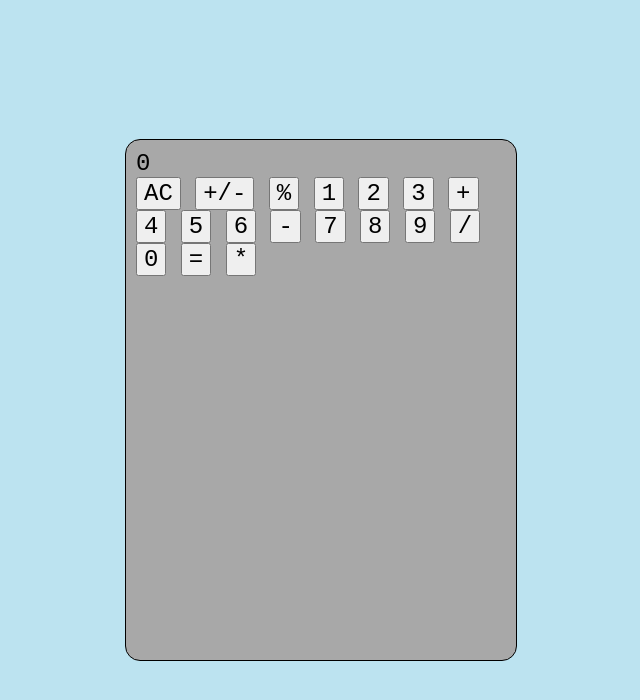
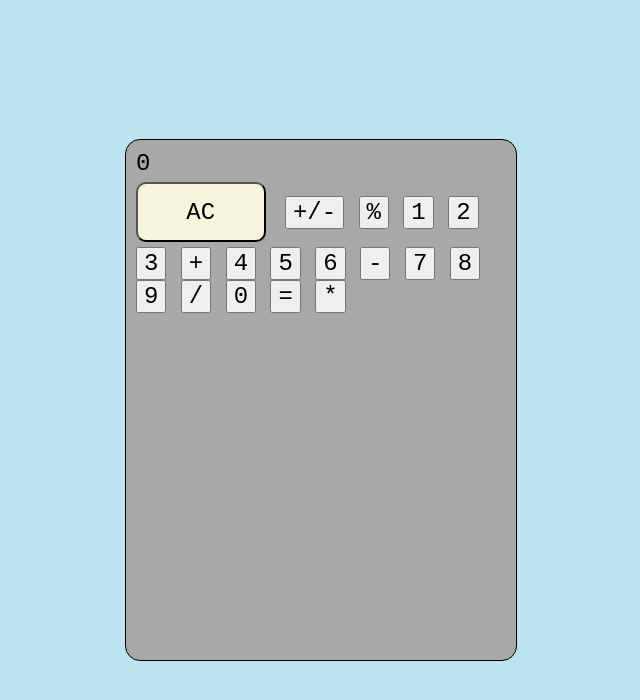
Before and after one commit to purplepeach29/calculator, a plain HTML site: page index.html in a window 1280 px wide. Shown: the whole page, without its empty margins (319-959 px from the left). Drawn offline with Linux system fonts and the light colour scheme.

Commit message:
Add styling to clear style.css

```diff
--- a/style.css
+++ b/style.css
@@ -19,3 +19,14 @@ button, div {
     padding: 10px;
 
 }
+.clear {
+    display: inline-block;
+    background-color: beige;
+    border-radius: 10px;
+
+    height: 12%;
+    width: 35%;
+    padding: 0px;
+    margin: 5px;
+    margin-left: 0px;
+}
```
